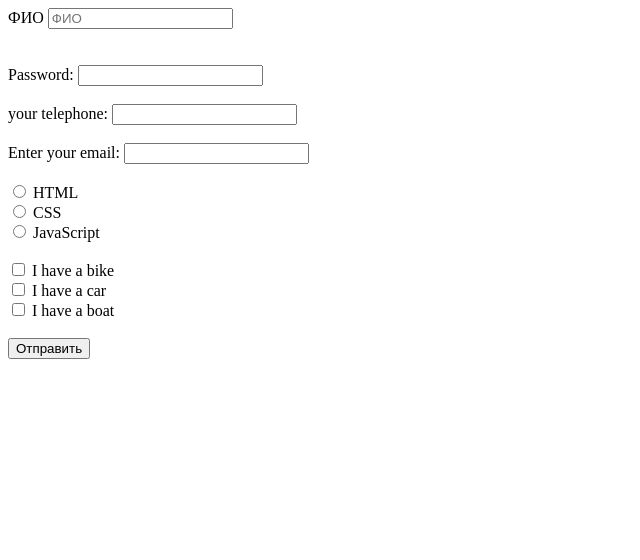
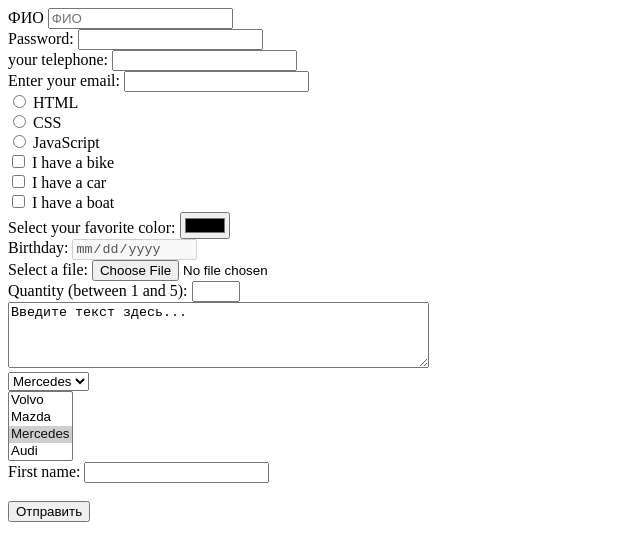
Before and after one commit to QwalaBogda/Frontend, a plain HTML site: page 4/index.html in a window 1280 px wide. Shown: the whole page, without its empty margins (0-640 px from the left). Drawn offline with Linux system fonts and the light colour scheme.

Commit message:
TaskFour

```diff
--- a/4/index.html
+++ b/4/index.html
@@ -10,33 +10,79 @@
         <form action="">
             <div>
                 <label for="name">ФИО</label>
-                <input id="name" name="name" class="input" type="text" placeholder="ФИО">
+                <input id="name" name="name" class="input" type="text" placeholder="ФИО" required>
             </div>
             <!-- по умолчанию type="submit" -->
-            <br></br>
+            <div>
                 <label for="pwd">Password:</label>
                 <input type="password" id="pwd" name="pwd">
-            <br></br>
+            </div>
+            <div>
                 <label for="Номер">your telephone:</label>
                 <input type="tel" id="tel" name="telephone">
-            <br></br>
+            </div>
+            <div>
                 <label for="email">Enter your email:</label>
-            <input type="email" id="email" name="email">
-            <br></br>
+                <input type="email" id="email" name="email" readonly>
+            </div>
+            <div>
                 <input type="radio" id="html" name="fav_language" value="HTML">
                 <label for="html">HTML</label><br>
                 <input type="radio" id="css" name="fav_language" value="CSS">
                 <label for="css">CSS</label><br>
                 <input type="radio" id="javascript" name="fav_language" value="JavaScript">
                 <label for="javascript">JavaScript</label>
-            <br></br>
+            </div>
+            <div>
                 <input type="checkbox" id="vehicle1" name="vehicle1" value="Bike">
                 <label for="vehicle1"> I have a bike</label><br>
                 <input type="checkbox" id="vehicle2" name="vehicle2" value="Car">
                 <label for="vehicle2"> I have a car</label><br>
                 <input type="checkbox" id="vehicle3" name="vehicle3" value="Boat">
                 <label for="vehicle3"> I have a boat</label>
-            <br></br>
+            </div>
+            <div>
+                <label for="favcolor">Select your favorite color:</label>
+                <input type="color" id="favcolor" name="favcolor">
+            </div>
+            <div>
+                <label for="birthday">Birthday:</label>
+                <input type="date" id="birthday" name="birthday" disabled>
+            </div>
+            <div>
+                <label for="myfile">Select a file:</label>
+                <input type="file" id="myfile" name="myfile">
+            </div>
+            <div>
+                <label for="quantity">Quantity (between 1 and 5):</label>
+                <input type="number" id="quantity" name="quantity" min="1" max="5">
+            </div>
+            <div>
+                <textarea name="text" rows="4" cols="50">Введите текст здесь...</textarea>
+            </div>
+            <div>
+                <select name="cars">
+                    <option value="volvo">Volvo</option>
+                    <option value="mazda">Mazda</option>
+                    <option value="mercedes" selected>Mercedes</option>
+                    <option value="audi">Audi</option>
+                </select>
+            </div>
+            <div>
+                <select name="cars" multiple>
+                    <option value="volvo">Volvo</option>
+                    <option value="mazda">Mazda</option>
+                    <option value="mercedes" selected>Mercedes</option>
+                    <option value="audi">Audi</option>
+                </select>
+            </div>
+            <div>
+                <label for="fname">First name:</label>
+                <input type="text" id="fname" name="fname"><br><br>
+                <input type="hidden" id="custId" name="custId" value="3487">
+
+            </div>
+
             <button>Отправить</button>
         </form>
     </div>
```
Lines whose indentation alone changed are shown as unchanged.
